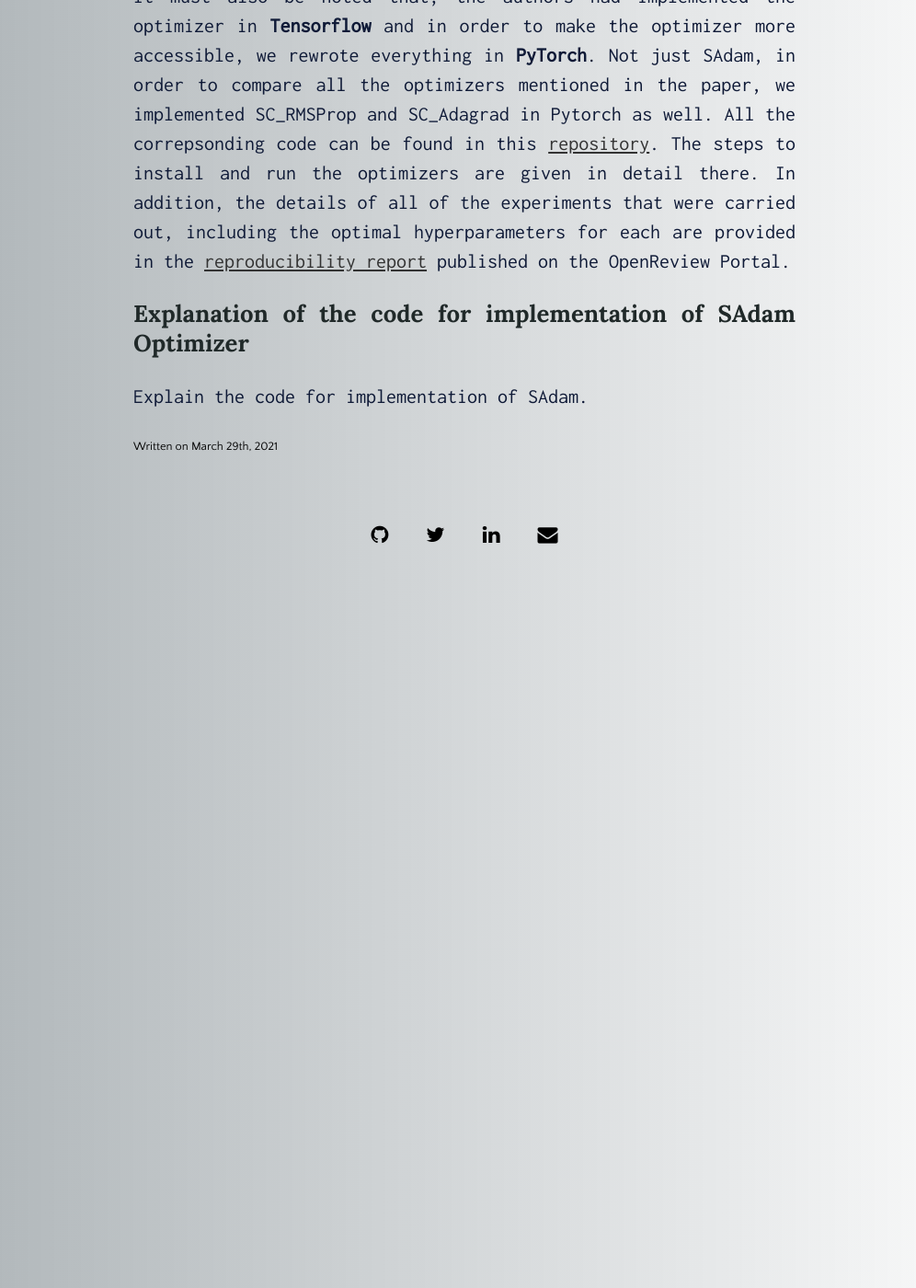
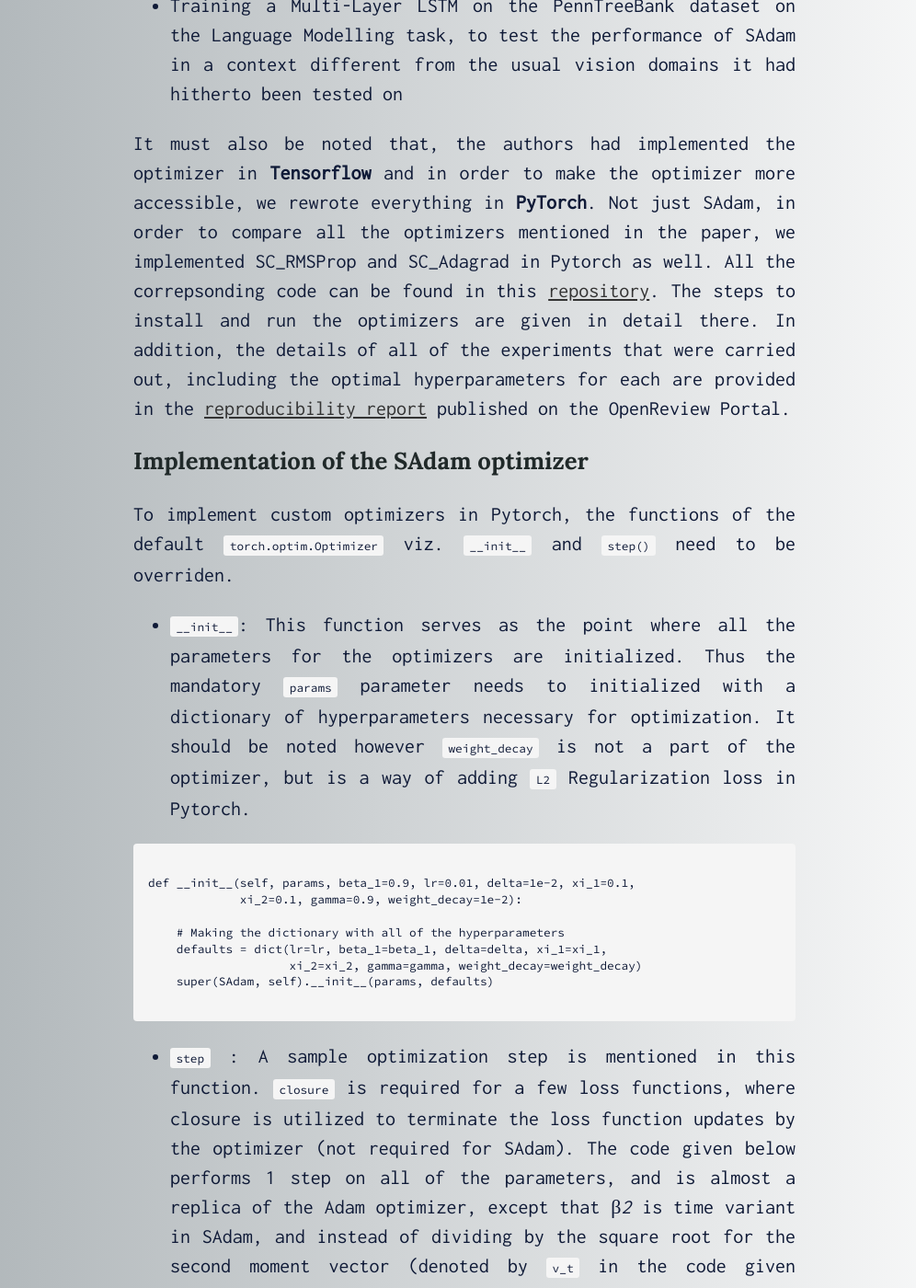
Before and after one commit to yashYRS/yashYRS.github.io, a Jekyll site: the page built from _posts/Projects/2021-03-29-SadamOptimizer.md, in a window 1280 px wide and 1400 px high, scrolled down 1693 px. Shown: the whole window at 92% size, without its empty margins (135-1131 px from the left). Built offline with Jekyll 4.4.1, drawn with Linux system fonts in a browser that asks for light colours; some of the changed text lies outside the part shown.

Commit message:
Updated post on SAdam

````diff
--- a/_posts/Projects/2021-03-29-SadamOptimizer.md
+++ b/_posts/Projects/2021-03-29-SadamOptimizer.md
@@ -5,13 +5,13 @@ date : 2021-03-29
 categories : Projects
 ---
 
-I undertook this project along with [Narayanan ER](https://github.com/naruarjun) as part of the ML Reproducibility Challenge 2020. Any variation with respect to Adam with a solid mathematical backing deserves a serious look and hence SAdam got our attention, and we decided to reproduce the results shown in the paper. SAdam is an online convex optimizer that enhances the Adam algorithm by utilizing strong convexity of functions wherever possible. Although the motivation behind making these modifications are to improve performance in only convex cases, they prove to be effective even in non-convex cases.
+ SAdam {% cite wang2019sadam %} is an online convex optimizer that enhances the Adam algorithm by utilizing strong convexity of functions wherever possible. Although the motivation behind making these modifications are to improve performance in only convex cases, they prove to be effective even in non-convex cases. I undertook this project along with [Narayanan ER](https://github.com/naruarjun) as part of the ML Reproducibility Challenge 2020. Any variation with respect to Adam with a solid mathematical backing deserves a serious look and hence SAdam got our attention, and we decided to reproduce the results shown in the paper.
 
 
-Explain what convexity means
+A mathematical function is called convex if a 2nd order of differentiation is possible, and if the second derivative is never negative. Owing to this, one of the properties of convex functions is that they have a global minimum. This has led to the adoptiion convex loss functions, although for training deep neural networks working with non-convex loss functions become imperative.
 
 
-SAdam follows the general framework of Adam, deploying a faster decaying rate step size controlled by time-variant hyperparameters to exploit strong convexity. Although it must be mentioned that similar ideas have successfully been applied in the past to the frameworks of Adagrad and RMSProp to get the variants called SC-Adagrad and SC-RMSProp {% cite %}. Theoretical analysis of SAdam (available in { % cite % }) show a data-dependent `O(logT)` regret bound for strongly convex functions, which means that it converges faster than AMSgrad and AdamNC in such cases.
+SAdam follows the general framework of Adam, deploying a faster decaying rate step size controlled by time-variant hyperparameters to exploit strong convexity. Although it must be mentioned that similar ideas have successfully been applied in the past to the frameworks of Adagrad and RMSProp to get the variants called SC-Adagrad and SC-RMSProp {% cite mukkamala2017variants %}. Theoretical analysis of SAdam show a data-dependent `O(logT)` regret bound for strongly convex functions, which means that it converges faster than AMSgrad and AdamNC in such cases.
 
 We performed all the experiments mentioned in the original paper by the authors to verify their claims. We added a few experiments of our own to verify whether only the best results on some of the datasets were cherry picked in the original paper. Therefore we ended up performing the following tasks:
 
@@ -26,6 +26,74 @@ It must also be noted that, the authors had implemented the optimizer in **Tenso
 
 
 
-### Explanation of the code for implementation of SAdam Optimizer
+### Implementation of the SAdam optimizer
 
-Explain the code for implementation of SAdam.
+
+To implement custom optimizers in Pytorch, the functions of the default `torch.optim.Optimizer` viz. `__init__` and `step()` need to be overriden.
+
+- `__init__`: This function serves as the point where all the parameters for the optimizers are initialized. Thus the mandatory `params` parameter needs to initialized with a dictionary of hyperparameters necessary for optimization. It should be noted however `weight_decay` is not a part of the optimizer, but is a way of adding `L2` Regularization loss in Pytorch.
+
+```
+
+def __init__(self, params, beta_1=0.9, lr=0.01, delta=1e-2, xi_1=0.1,
+             xi_2=0.1, gamma=0.9, weight_decay=1e-2):
+
+    # Making the dictionary with all of the hyperparameters
+    defaults = dict(lr=lr, beta_1=beta_1, delta=delta, xi_1=xi_1,
+                    xi_2=xi_2, gamma=gamma, weight_decay=weight_decay)
+    super(SAdam, self).__init__(params, defaults)
+
+```
+
+- `step` : A sample optimization step is mentioned in this function. `closure` is required for a few loss functions, where closure is utilized to terminate the loss function updates by the optimizer (not required for SAdam). The code given below performs 1 step on all of the parameters, and is almost a replica of the Adam optimizer, except that &beta;_2_ is time variant in SAdam, and instead of dividing by the square root for the second moment vector (denoted by `v_t` in the code given below), we use it as is. Intuitively, the larger decay caused due to this results in faster convergence, while the time variant hyperparameters make sure the convergence is not unstable.
+
+```
+def step(self, closure=None):
+    loss = None
+    if closure is not None:
+        loss = closure()
+
+    for group in self.param_groups:
+        for p in group['params']:
+            if p.grad is None:
+                continue
+
+            grad = p.grad
+            state = self.state[p]
+
+            # Initialize the derivatives if they haven't been updated yet
+            if len(state) == 0:
+                state['step'] = 0
+                # Exponential moving average of gradient values
+                state['hat_g_t'] = torch.zeros_like(
+                    p, memory_format=torch.preserve_format)
+                # Exponential moving average of squared gradient values
+                state['v_t'] = torch.zeros_like(
+                    p, memory_format=torch.preserve_format)
+
+            # Extract all the hyperparameters for the optimizer
+            lr, delta = group['lr'], group['delta']
+            xi_1, xi_2 = group['xi_1'], group['xi_2']
+            hat_g_t, v_t = state['hat_g_t'], state['v_t']
+            gamma, beta_1 = group['gamma'], group['beta_1']
+
+            # Update the step taken
+            state['step'] += 1
+
+            # L2 Regularization performed, if weight decay is initialized
+            if group['weight_decay'] != 0:
+                grad = grad.add(p, alpha=group['weight_decay'])
+
+            time_step = state['step']
+            beta_2 = 1 - gamma/time_step
+
+            hat_g_t.mul_(beta_1).add_(grad, alpha=1 - beta_1)
+            v_t.mul_(beta_2).addcmul_(grad, grad, value=1-beta_2)
+            denom = time_step*v_t + delta
+            p.addcmul_(hat_g_t, 1/denom, value=-lr)
+
+return loss
+```
+
+### References
+{% bibliography --cited %}
````
Also changed, not shown: _bibliography/references.bib (+19 -3 lines), _posts/Technical/2021-09-01-TableContentExtraction.md (+1 -1 lines).
